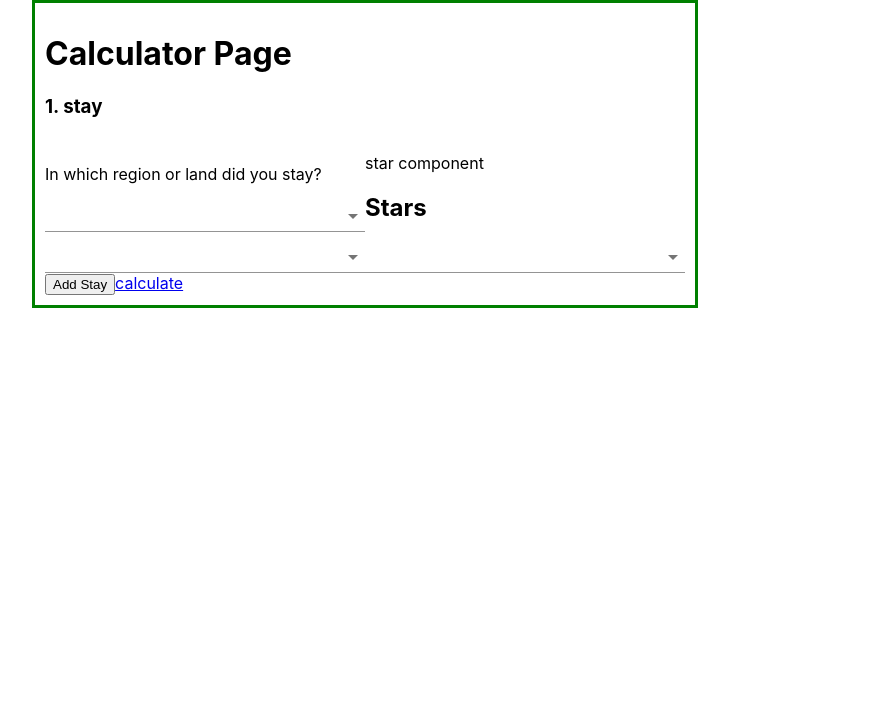
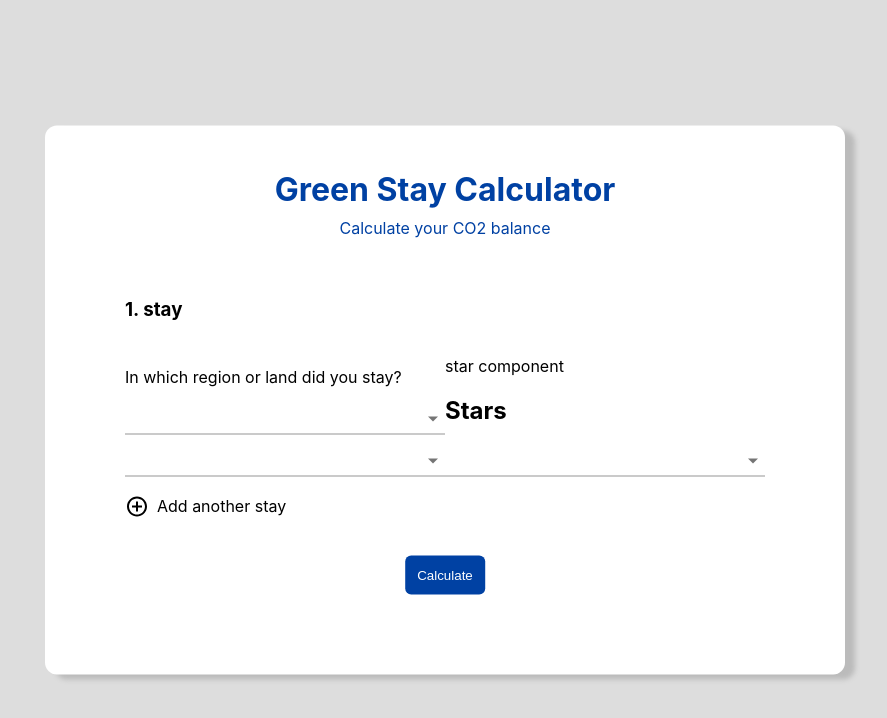
Before and after one commit to LordHabicht/green-stay-calculator, a React (Create React App) app in the folder green-stay-calculator-app/: page / in a window 1280 px wide. Shown: the top 718 px of the page, without its empty margins (275-1162 px from the left). Built offline with nearby package versions, Linux system fonts and the light colour scheme.

Commit message:
improved code

```diff
--- a/green-stay-calculator-app/package.json
+++ b/green-stay-calculator-app/package.json
@@ -4,6 +4,8 @@
   "private": true,
   "dependencies": {
     "@material-ui/core": "^4.12.3",
+    "@material-ui/icons": "^4.11.2",
+    "@mui/icons-material": "^5.0.1",
     "@testing-library/jest-dom": "^5.14.1",
     "@testing-library/react": "^11.2.7",
     "@testing-library/user-event": "^12.8.3",
--- a/green-stay-calculator-app/src/App.css
+++ b/green-stay-calculator-app/src/App.css
@@ -32,7 +32,12 @@
   from {
     transform: rotate(0deg);
   }
+
   to {
     transform: rotate(360deg);
   }
 }
+
+body {
+  background-color: #ddd;
+}
--- a/green-stay-calculator-app/src/App.tsx
+++ b/green-stay-calculator-app/src/App.tsx
@@ -14,10 +14,17 @@ import styled from 'styled-components';
 declare module 'react-router-dom'
 
 const Wrapper = styled.div`
-  margin: auto;
   width: 50%;
-  border: 3px solid green;
+  background-color: #fff;
   padding: 10px;
+  margin: 0;
+  position: absolute;
+  top: 50%;
+  left: 25%;
+  transform: translateY(-50%);
+  border-radius: 12px;
+  padding: 2em 5em 5em  5em;
+  box-shadow: 10px 5px 5px #BBB;
   `
 
 function App() {
--- /dev/null
+++ b/green-stay-calculator-app/src/components/Header.tsx
@@ -0,0 +1,19 @@
+import styled from 'styled-components';
+
+export const Header = () => {
+
+    const CenteredHeader = styled.div`
+        text-align:center;
+        line-height: 0.7;
+        color: #0041a3;
+        margin-bottom: 4em;
+    `
+
+    return (
+        <CenteredHeader>
+            <h1>Green Stay Calculator</h1>
+            <p>Calculate your CO2 balance</p>
+        </CenteredHeader>
+    )
+
+}
--- a/green-stay-calculator-app/src/components/StayItem.tsx
+++ b/green-stay-calculator-app/src/components/StayItem.tsx
@@ -2,10 +2,15 @@
 import React, { FC, MouseEventHandler, ReactElement } from 'react';
 import { FormControl, Select, MenuItem } from '@material-ui/core'
 import styled from 'styled-components';
+import DeleteIcon from '@material-ui/icons/Delete';
 
 const ItemWrapper = styled.div`
 display:inline-block;
 width: 50%;
+`
+const StyledDeleteIcon = styled(DeleteIcon)`
+    color: gray;
+    transform: translateY(8px);
 `
 
 type ItemProps = {
@@ -18,7 +23,7 @@ export const StayItem: FC<ItemProps> = ({ itemNumber, deleteHandler }): ReactEle
     /* function body */
     return (
         <div>
-            <h3>{itemNumber}. stay {(itemNumber !== 1) && <a href="" onClick={() => deleteHandler(itemNumber)}>delete</a>}</h3>
+            <h3>{itemNumber}. stay {(itemNumber !== 1) && <a href="" onClick={() => deleteHandler(itemNumber)}><StyledDeleteIcon /></a>}</h3>
             <div>
                 <ItemWrapper>
                     <p>In which region or land did you stay?</p>
--- a/green-stay-calculator-app/src/pages/CalculatorPage.tsx
+++ b/green-stay-calculator-app/src/pages/CalculatorPage.tsx
@@ -4,8 +4,50 @@ import {
     Link
 } from "react-router-dom";
 import { StayItem } from '../components/StayItem';
+import { Header } from '../components/Header';
+import ControlPointIcon from '@material-ui/icons/ControlPoint';
+import { Button } from '@material-ui/core';
 
-const items = [1, 2];
+const Footer = styled.div`
+    margin: 0 auto;
+`
+
+const StyledLink = styled(Link)`
+    margin-left: 50%;
+    text-decoration: none;
+`
+
+const StyledButton = styled.button`
+    background-color: #0041a3;
+    color: #fff;
+    border-radius: 6px;
+    border:none;
+    padding: 12px;
+    transform: translateX(-50%);
+    margin-top: 3em;
+
+    &:hover {
+        background-color: #0041a380;
+        cursor: pointer;
+    }
+`
+
+const StyledControlPointIcon = styled(ControlPointIcon)`
+    margin-right: 8px;
+    margin-top: 11px;
+    transform: translateY(7px);
+`
+
+const AddItemLink = styled.a`
+    cursor: pointer;
+`
+
+const ItemLinkLabel = styled.span`
+
+    &:hover {
+        text-decoration:underline;
+    }
+`
 
 type PageProps = {
     id: number;
@@ -29,13 +71,15 @@ export const CalculatorPage: FC<PageProps> = ({ id }): ReactElement => {
 
     return (
         <div>
-            <h1>Calculator Page</h1>
+            <Header />
             {items.map((itemNumber, index) => (
                 <StayItem key={itemNumber} itemNumber={itemNumber} deleteHandler={() => deleteHandler(itemNumber)} />
             ))}
 
-            <button onClick={() => onAddStayClick()} >Add Stay</button>
-            <Link to="/result">calculate</Link>
+            <AddItemLink onClick={() => onAddStayClick()} ><StyledControlPointIcon /><ItemLinkLabel>Add another stay</ItemLinkLabel></AddItemLink>
+            <Footer>
+                <StyledLink to="/result"><StyledButton>Calculate</StyledButton></StyledLink>
+            </Footer>
         </div >
     )
 };
--- a/green-stay-calculator-app/src/pages/ResultPage.tsx
+++ b/green-stay-calculator-app/src/pages/ResultPage.tsx
@@ -3,6 +3,7 @@ import styled from 'styled-components';
 import {
     Link
 } from "react-router-dom";
+import { Header } from '../components/Header';
 
 
 type PageProps = {
@@ -14,7 +15,7 @@ export const ResultPage: FC<PageProps> = ({ id }): ReactElement => {
     /* function body */
     return (
         <div>
-            <h1>Result Page</h1>
+            <Header />
             <Link to="/">back</Link>
         </div>
     )
```
Also changed, not shown: 1 other file (tests, documents, lock files or other folders).
